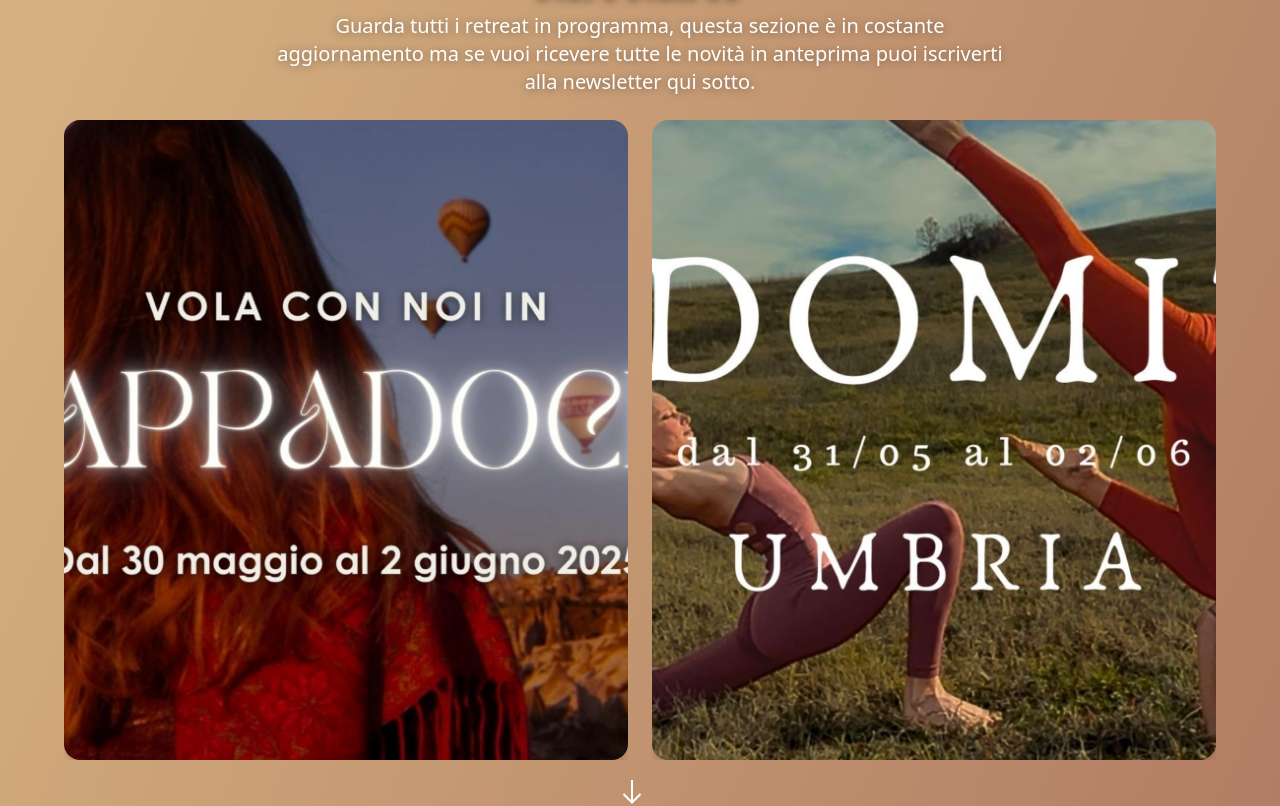
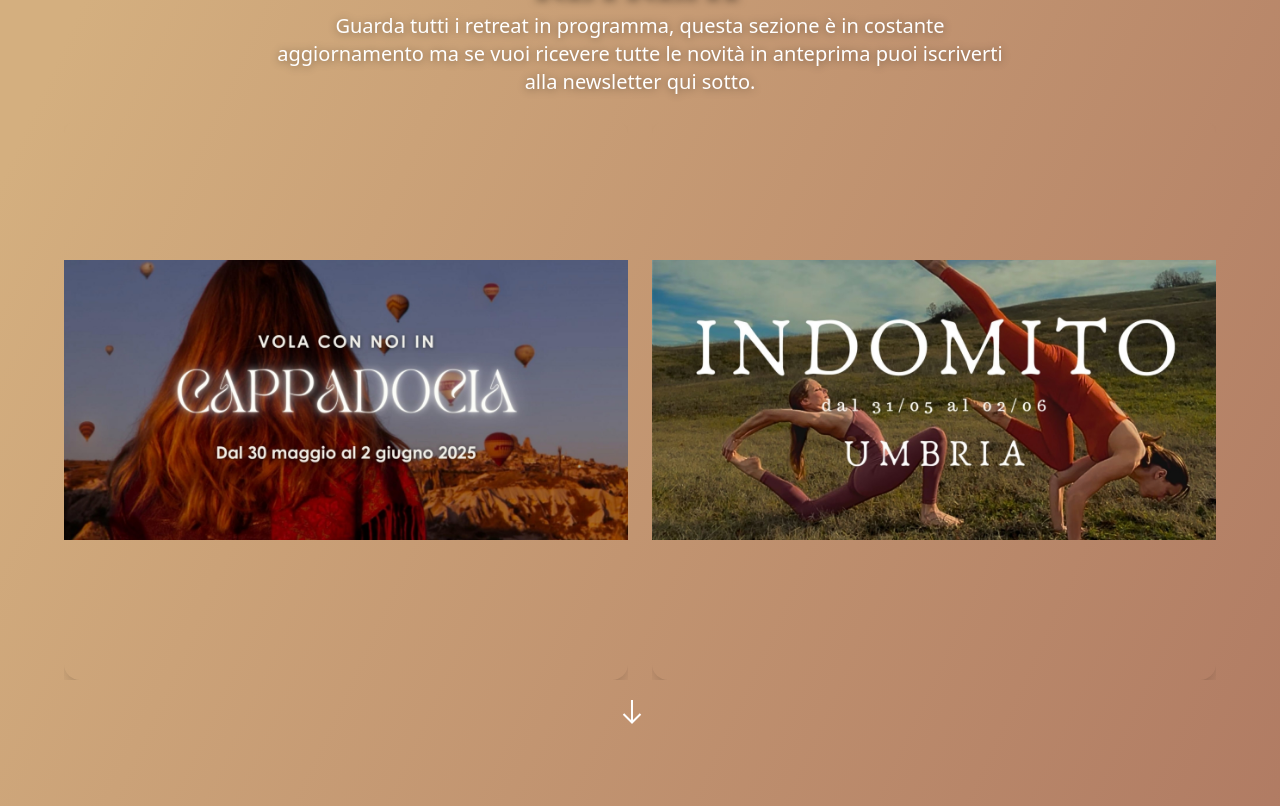
Before and after one commit to asorbellini/static-uma-yoga, a React (Vite) app: page /retreat-e-workshop in a window 1280 px wide. Shown: the part 924-1730 px from the top of the page. Built offline with nearby package versions, Linux system fonts and the light colour scheme.

Commit message:
more improvements

```diff
--- a/index.html
+++ b/index.html
@@ -4,6 +4,8 @@
     <meta charset="UTF-8" />
     <link rel="icon" type="image/svg+xml" href="/UMA.svg" />
     <meta name="viewport" content="width=device-width, initial-scale=1.0" />
+    <meta name="description" content="Expand beyond yourself"/>
+    <meta name="keywords" content="Yoga, retreats, self-help"/>
     <!-- <link href="https://fonts.googleapis.com/css2?family=Quicksand:wght@400;500;600;700&display=swap" rel="stylesheet"> -->
      <link href="https://fonts.googleapis.com/css2?family=Dancing+Script&display=swap" rel="stylesheet">
     <title>UMĀ</title>
--- a/src/pages/RetreateWorkshop.jsx
+++ b/src/pages/RetreateWorkshop.jsx
@@ -9,11 +9,10 @@ import { getTextDate } from "../constants/index.js"
 
 function ImageCardGlass({event}) {
   return (
-    <div className="flex flex-row lg:relative w-full h-[80vh] rounded-2xl overflow-hidden shadow-lg group">
+    <div className="relative w-full h-[70vh] rounded-2xl shadow-lg group">
         <div
-        className="absolute inset-0 bg-cover bg-center bg-no-repeat transition-transform duration-500 group-hover:scale-110"
+            className="absolute inset-0 bg-contain bg-center bg-no-repeat transition-transform duration-500 group-hover:scale-110"
             style={{backgroundImage: `url(${event?.image})`}} />
-
         {/* OVERLAY */}
         <div className="absolute inset-0 opacity-0 group-hover:opacity-100 transition-opacity duration-300">
             <div className="absolute inset-0 bg-black/30" />
```
Lines whose indentation alone changed are shown as unchanged.
